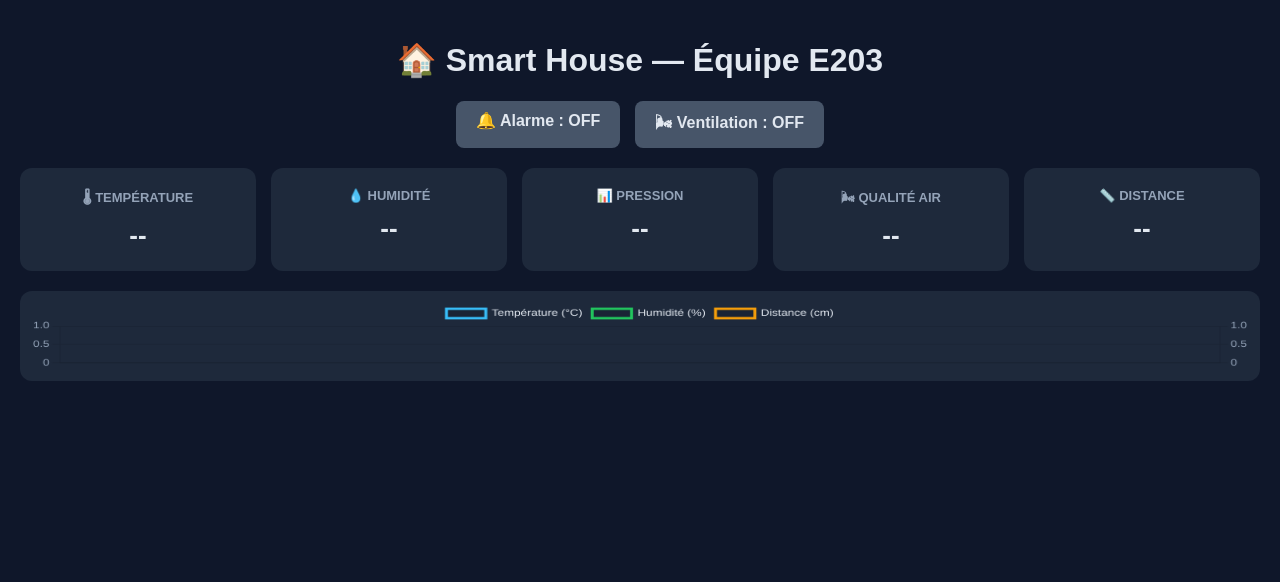
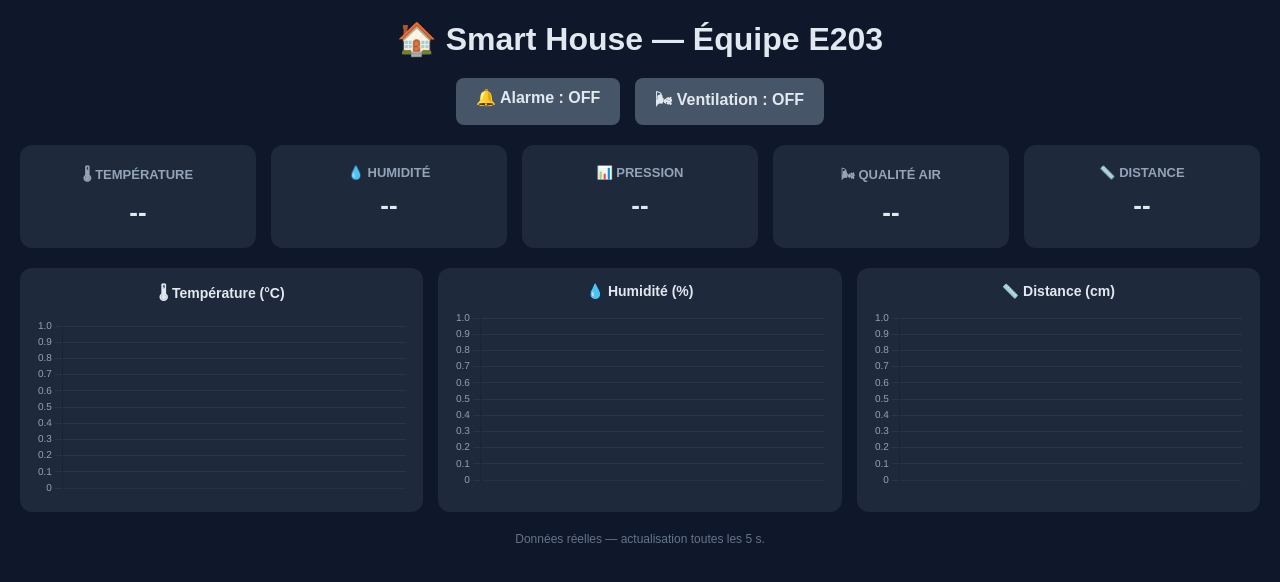
Before and after one commit to max5846/projet-mqtt-A2, a Flask app: page / in a window 1280 px wide. Shown: the top 582 px of the page. Run offline with Flask 3, Linux system fonts and the light colour scheme; data that the repository does not hold is empty.

Commit message:
Dashboard: 3 graphiques séparés + suppression simulation locale

```diff
--- a/templates/dashboard.html
+++ b/templates/dashboard.html
@@ -3,23 +3,84 @@
 <head>
   <meta charset="UTF-8">
   <meta name="viewport" content="width=device-width, initial-scale=1.0">
-<title>Smart House E203</title>
+  <title>Smart House E203 — Dashboard</title>
   <script src="https://cdn.jsdelivr.net/npm/chart.js"></script>
   <style>
     * { box-sizing: border-box; }
-  body { font-family: Arial, sans-serif; background:#0f172a; color:#e2e8f0; margin:0; padding:20px; }
-  h1 { text-align:center; }
-  .grid { display:grid; grid-template-columns:repeat(auto-fit,minmax(180px,1fr)); gap:15px; margin-bottom:20px; }
-  .card { background:#1e293b; padding:20px; border-radius:12px; text-align:center; }
-  .card h3 { margin:0 0 10px; font-size:13px; color:#94a3b8; text-transform:uppercase; }
-  .card p { font-size:26px; margin:0; font-weight:bold; }
-  .etat { display:flex; gap:15px; justify-content:center; margin-bottom:20px; flex-wrap:wrap; }
-  .badge { padding:10px 20px; border-radius:8px; font-weight:bold; background:#334155; }
-  .badge.on { background:#16a34a; }
-  .badge.off { background:#475569; }
-  .badge.alarme.on { background:#dc2626; }
-  canvas { background:#1e293b; border-radius:12px; padding:10px; width:100% !important; }
-  @media (max-width:600px) { .card p { font-size:20px; } }
+    body {
+      font-family: Arial, sans-serif;
+      background: #0f172a;
+      color: #e2e8f0;
+      margin: 0;
+      padding: 20px;
+    }
+    h1 { text-align: center; margin-top: 0; margin-bottom: 20px; }
+
+    .etat {
+      display: flex;
+      gap: 15px;
+      justify-content: center;
+      margin-bottom: 20px;
+      flex-wrap: wrap;
+    }
+    .badge {
+      padding: 10px 20px;
+      border-radius: 8px;
+      font-weight: bold;
+      background: #334155;
+      user-select: none;
+    }
+    .badge.on { background: #16a34a; }
+    .badge.off { background: #475569; }
+    .badge.alarme.on { background: #dc2626; }
+
+    .grid {
+      display: grid;
+      grid-template-columns: repeat(auto-fit, minmax(180px, 1fr));
+      gap: 15px;
+      margin-bottom: 20px;
+    }
+    .card {
+      background: #1e293b;
+      padding: 20px;
+      border-radius: 12px;
+      text-align: center;
+    }
+    .card h3 {
+      margin: 0 0 10px;
+      font-size: 13px;
+      color: #94a3b8;
+      text-transform: uppercase;
+    }
+    .card p { font-size: 26px; margin: 0; font-weight: bold; }
+
+    .charts-grid {
+      display: grid;
+      grid-template-columns: repeat(auto-fit, minmax(280px, 1fr));
+      gap: 15px;
+    }
+    .chart-card {
+      background: #1e293b;
+      padding: 15px;
+      border-radius: 12px;
+    }
+    .chart-card h3 {
+      margin: 0 0 10px;
+      font-size: 14px;
+      color: #e2e8f0;
+      text-align: center;
+    }
+    .chart-wrap { position: relative; height: 180px; width: 100%; }
+
+    .status-note {
+      text-align: center;
+      margin-top: 20px;
+      font-size: 12px;
+      color: #64748b;
+    }
+    .status-note.error { color: #f87171; }
+
+    @media (max-width: 600px) { .card p { font-size: 20px; } }
   </style>
 </head>
 <body>
@@ -38,38 +99,72 @@
     <div class="card"><h3>📏 Distance</h3><p id="dist">--</p></div>
   </div>
 
-<canvas id="chart" height="90"></canvas>
+  <div class="charts-grid">
+    <div class="chart-card">
+      <h3>🌡 Température (°C)</h3>
+      <div class="chart-wrap"><canvas id="chartTemp"></canvas></div>
+    </div>
+    <div class="chart-card">
+      <h3>💧 Humidité (%)</h3>
+      <div class="chart-wrap"><canvas id="chartHum"></canvas></div>
+    </div>
+    <div class="chart-card">
+      <h3>📏 Distance (cm)</h3>
+      <div class="chart-wrap"><canvas id="chartDist"></canvas></div>
+    </div>
+  </div>
+
+  <p class="status-note" id="statusNote">Connexion aux données réelles (MQTT + SQLite)…</p>
 
   <script>
-const ctx = document.getElementById('chart');
-const chart = new Chart(ctx, {
+    function creerGraphique(id, label, couleur) {
+      return new Chart(document.getElementById(id), {
         type: 'line',
         data: {
           labels: [],
-    datasets: [
-      { label:'Température (°C)', data:[], borderColor:'#38bdf8', tension:0.3, yAxisID:'y' },
-      { label:'Humidité (%)', data:[], borderColor:'#22c55e', tension:0.3, yAxisID:'y' },
-      { label:'Distance (cm)', data:[], borderColor:'#f59e0b', tension:0.3, yAxisID:'y1' }
-    ]
+          datasets: [{
+            label: label,
+            data: [],
+            borderColor: couleur,
+            backgroundColor: couleur + '22',
+            fill: false,
+            tension: 0.3,
+            pointRadius: 2
+          }]
         },
         options: {
           responsive: true,
-    plugins: { legend: { labels: { color:'#e2e8f0' } } },
+          maintainAspectRatio: false,
+          animation: { duration: 400 },
+          plugins: { legend: { display: false } },
           scales: {
-      x: { ticks: { color:'#94a3b8' } },
-      y: { ticks: { color:'#94a3b8' }, position:'left' },
-      y1: { ticks: { color:'#94a3b8' }, position:'right', grid:{ drawOnChartArea:false } }
+            x: {
+              ticks: { color: '#94a3b8', maxTicksLimit: 5, font: { size: 10 } },
+              grid: { color: 'rgba(148, 163, 184, 0.1)' }
+            },
+            y: {
+              ticks: { color: '#94a3b8', font: { size: 10 } },
+              grid: { color: 'rgba(148, 163, 184, 0.1)' }
+            }
           }
         }
       });
+    }
 
-function setBadge(el, label, on) {
+    const chartTemp = creerGraphique('chartTemp', 'Température (°C)', '#38bdf8');
+    const chartHum  = creerGraphique('chartHum',  'Humidité (%)',     '#22c55e');
+    const chartDist = creerGraphique('chartDist', 'Distance (cm)',    '#f59e0b');
+
+    function setBadge(el, label, on, estAlarme = false) {
       el.textContent = label + ' : ' + (on ? 'ON' : 'OFF');
       el.className = 'badge ' + (on ? 'on' : 'off');
+      if (estAlarme && on) el.classList.add('alarme');
     }
 
     async function maj() {
+      const note = document.getElementById('statusNote');
       try {
+        // 1. Dernière mesure
         const m = await (await fetch('/api/mesures')).json();
         if (m.temperature !== undefined) {
           document.getElementById('temp').textContent = m.temperature.toFixed(2) + ' °C';
@@ -79,22 +174,38 @@ async function maj() {
           document.getElementById('dist').textContent = m.distance.toFixed(1) + ' cm';
         }
 
+        // 2. État alarme / ventilation
         const e = await (await fetch('/api/etat')).json();
-    setBadge(document.getElementById('badgeAlarme'), '🔔 Alarme', e.etat.alarme);
-    setBadge(document.getElementById('badgeVent'),   '🌬 Ventilation', e.etat.ventilation);
-    if (e.etat.alarme) document.getElementById('badgeAlarme').classList.add('alarme');
+        setBadge(document.getElementById('badgeAlarme'), '🔔 Alarme', e.etat.alarme, true);
+        setBadge(document.getElementById('badgeVent'),   '🌬 Ventilation', e.etat.ventilation, false);
 
+        // 3. Historique
         const h = await (await fetch('/api/historique')).json();
-    chart.data.labels = h.map(x => new Date(x.timestamp*1000).toLocaleTimeString());
-    chart.data.datasets[0].data = h.map(x => x.temperature);
-    chart.data.datasets[1].data = h.map(x => x.humidite);
-    chart.data.datasets[2].data = h.map(x => x.distance);
-    chart.update();
-  } catch (err) { console.error(err); }
+        const labels = h.map(x => new Date(x.timestamp * 1000).toLocaleTimeString('fr-FR'));
+
+        chartTemp.data.labels = labels;
+        chartTemp.data.datasets[0].data = h.map(x => Number(x.temperature.toFixed(2)));
+        chartTemp.update();
+
+        chartHum.data.labels = labels;
+        chartHum.data.datasets[0].data = h.map(x => Number(x.humidite.toFixed(2)));
+        chartHum.update();
+
+        chartDist.data.labels = labels;
+        chartDist.data.datasets[0].data = h.map(x => Number(x.distance.toFixed(1)));
+        chartDist.update();
+
+        note.textContent = 'Données réelles — actualisation toutes les 5 s.';
+        note.classList.remove('error');
+      } catch (err) {
+        console.error(err);
+        note.textContent = '⚠️ Impossible de joindre le serveur Flask. Vérifie que app.py tourne.';
+        note.classList.add('error');
+      }
     }
 
+    maj();
     setInterval(maj, 5000);
-maj();
   </script>
 </body>
 </html>
```
Lines whose indentation alone changed are shown as unchanged.
